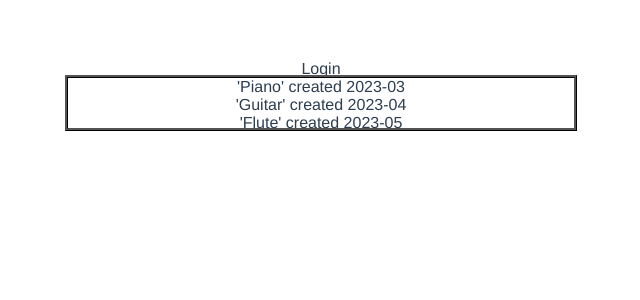
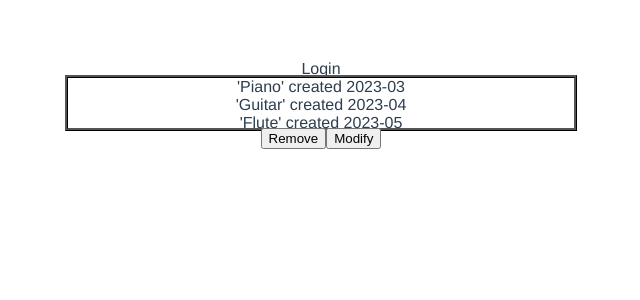
Before and after one commit to stamley/cloudwave, a Vue app: page / in a window 1280 px wide. Shown: the top 300 px of the page, without its empty margins (319-959 px from the left). Built offline with nearby package versions, Linux system fonts and the light colour scheme.

Commit message:
Added buttons

```diff
--- a/src/views/SavedSoundsBoxView.vue
+++ b/src/views/SavedSoundsBoxView.vue
@@ -5,6 +5,10 @@
                 {{sound}}
             </div>
         </div>
+    </div>
+    <div>
+        <button>Remove</button>
+        <button>Modify</button>
     </div>
 </template>
 
```
